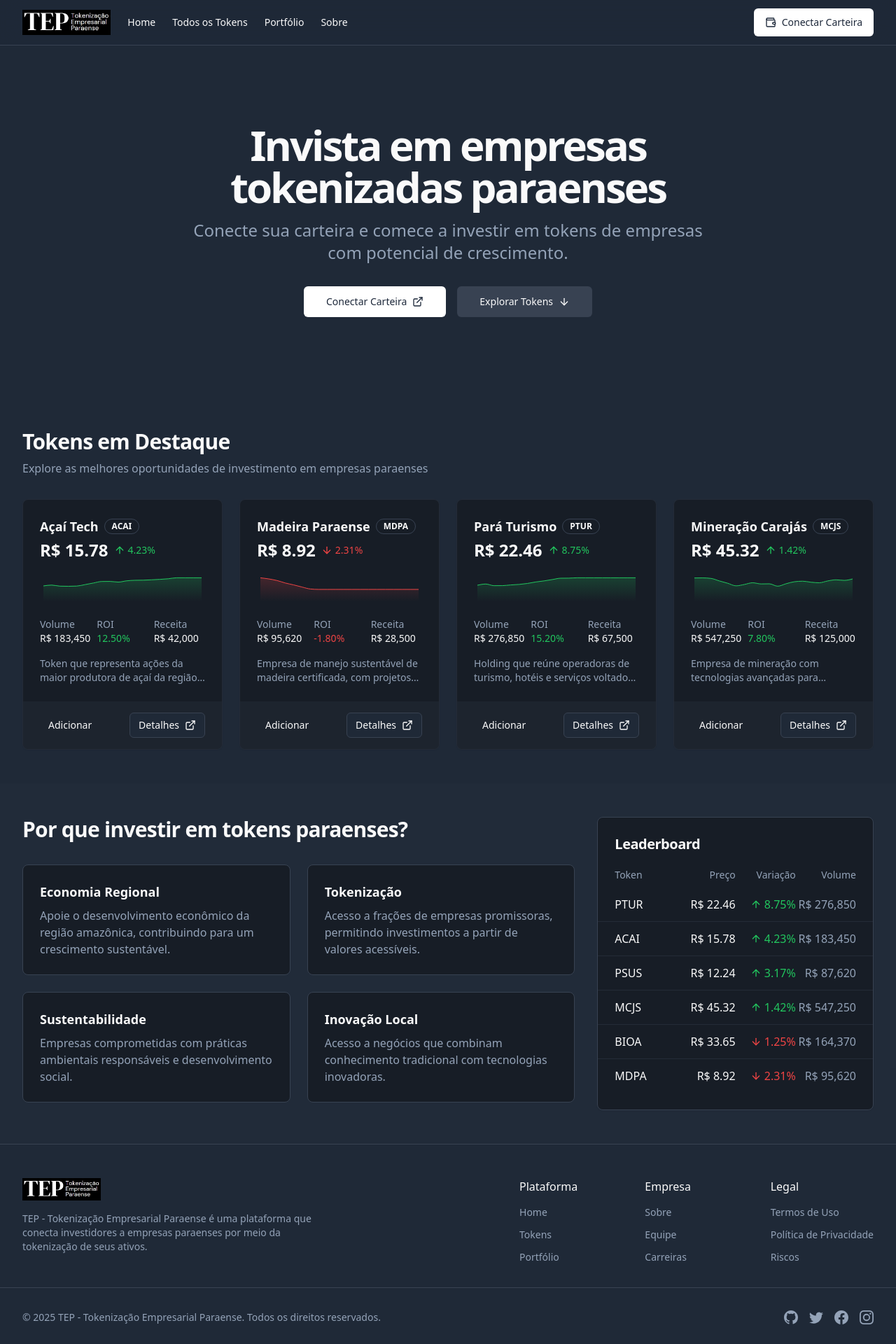
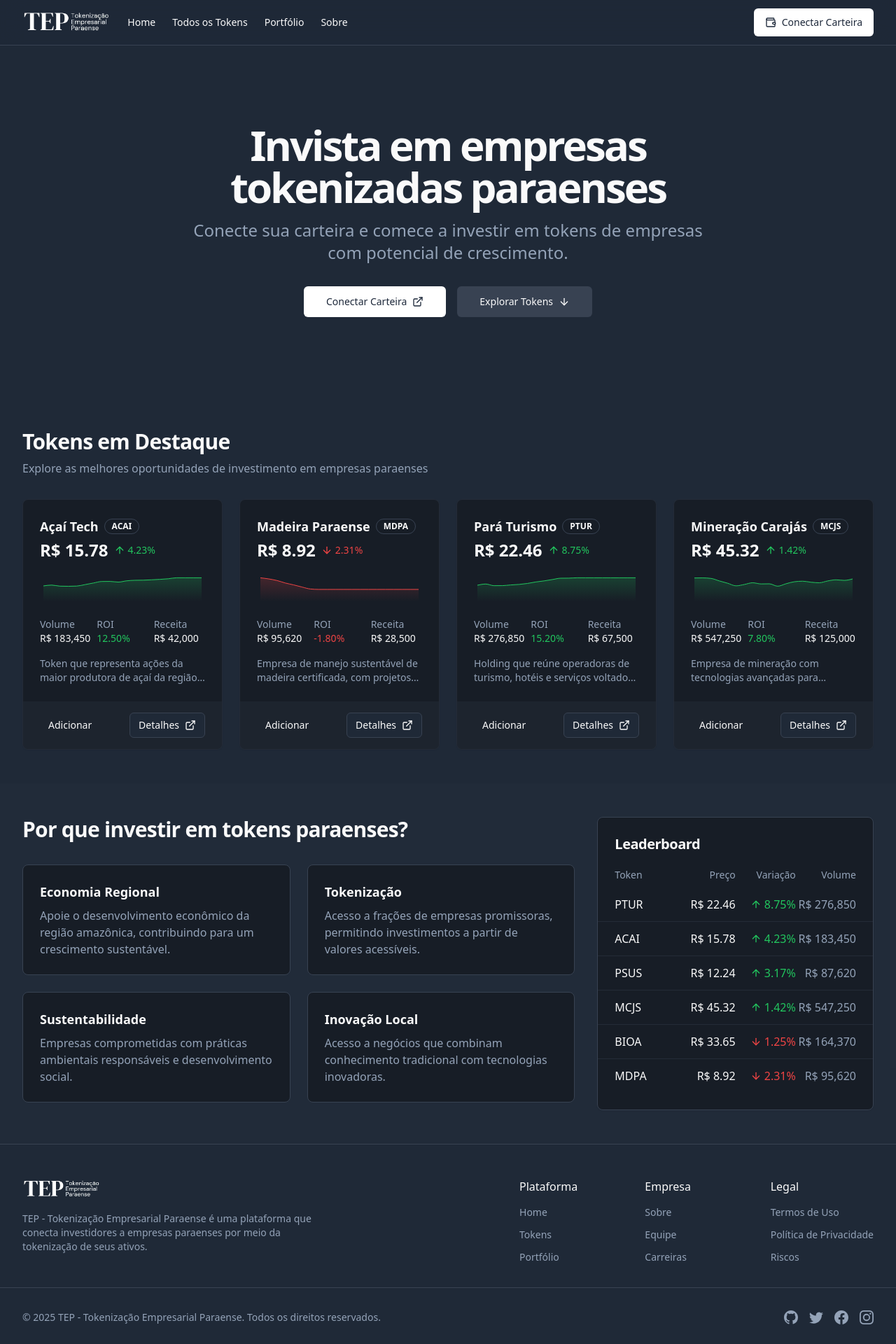
Before and after one commit to yanmathzz/tep-token-vista, a React (Vite) app: page / in a window 1280 px wide. Shown: the top 1920 px of the page at 70% size. Built offline with nearby package versions, Linux system fonts and the light colour scheme.

Commit message:
Add logo

```diff
--- a/src/components/Footer.tsx
+++ b/src/components/Footer.tsx
@@ -1,4 +1,3 @@
-
 import React from "react";
 import { Link } from "react-router-dom";
 
@@ -9,7 +8,7 @@ const Footer = () => {
         <div className="space-y-4 max-w-md">
           <div className="flex items-start gap-2">
             <img
-              src="/lovable-uploads/8a3288d4-fab4-45e4-9079-8f136689dadd.png"
+              src="/lovable-uploads/cc33767b-d4b9-4ceb-81c9-7db2af277e19.png"
               alt="TEP Logo"
               className="h-8"
             />
--- a/src/components/Header.tsx
+++ b/src/components/Header.tsx
@@ -17,7 +17,7 @@ const Header = () => {
         <div className="flex items-center gap-6">
           <Link to="/" className="flex items-center gap-2">
             <img
-              src="/lovable-uploads/8a3288d4-fab4-45e4-9079-8f136689dadd.png"
+              src="/lovable-uploads/cc33767b-d4b9-4ceb-81c9-7db2af277e19.png"
               alt="TEP Logo"
               className="h-9"
             />
```
Also changed, not shown: public/lovable-uploads/cc33767b-d4b9-4ceb-81c9-7db2af277e19.png (added).
